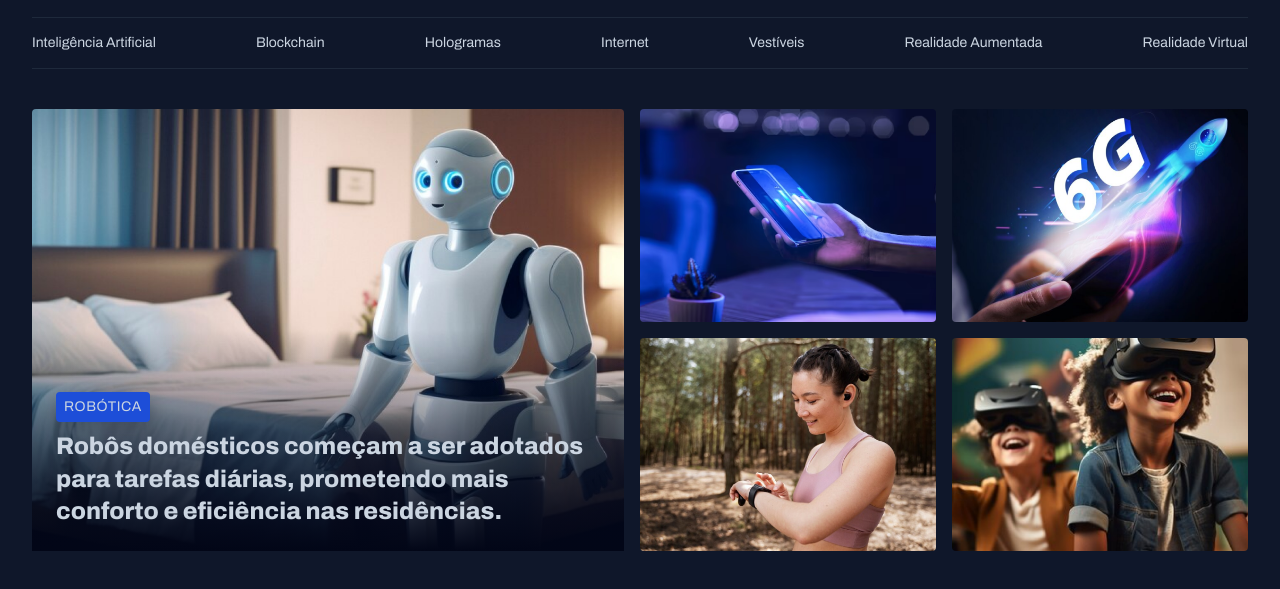
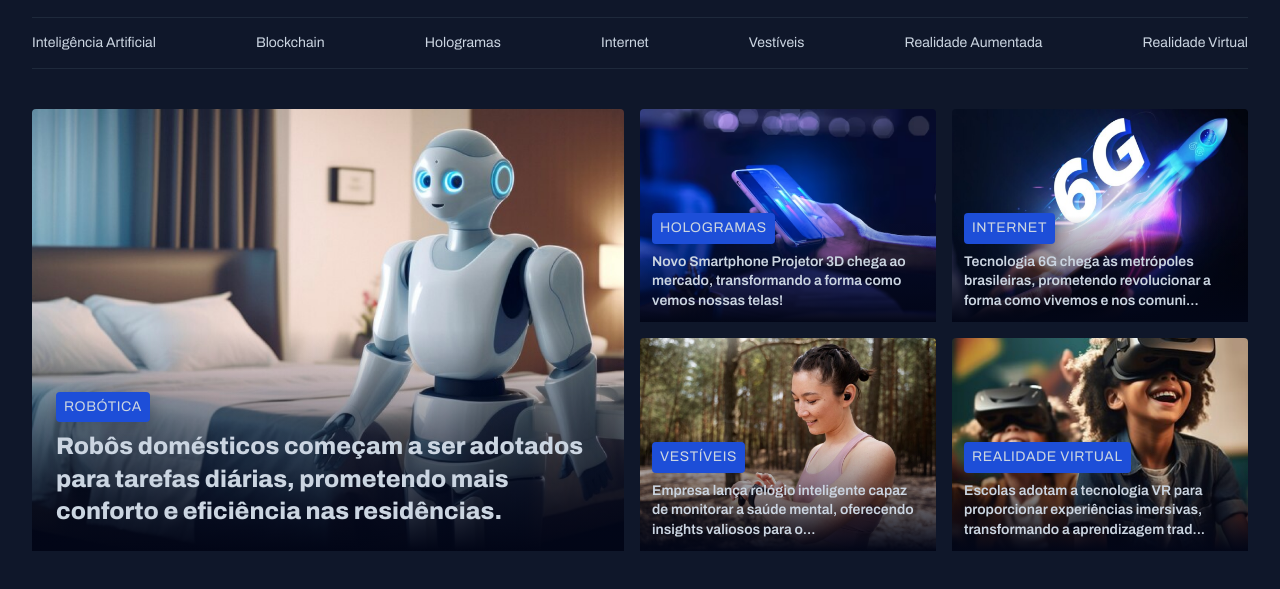
Before and after one commit to gabrielmarinn/projetoPortalDeNoticias, a plain HTML site: page index.html in a window 1280 px wide. Shown: the part 55-644 px from the top of the page. Drawn offline with Linux system fonts and the light colour scheme.

Commit message:
adjust index, global, sections

```diff
--- a/index.html
+++ b/index.html
@@ -57,21 +57,45 @@
             </figure>
 
             <div class="grid grid-cols-2 gap-16">
-                <div>
+                <figure class="card">
                     <img src="assets/images/Image 02.png" alt="">
-                </div>
+                    <figcaption>
+                        <span class="content-tag">hologramas</span>
+                        <h2 class="text-lg">
+                            Novo Smartphone Projetor 3D chega ao mercado, transformando a forma como vemos nossas telas!
+                        </h2>
+                    </figcaption>
+                </figure>
 
-                <div>
+                <figure class="card">
                     <img src="assets/images/Image 03.png" alt="">
-                </div>
+                    <figcaption>
+                        <span class="content-tag">internet</span>
+                        <h2 class="text-lg">
+                            Tecnologia 6G chega às metrópoles brasileiras, prometendo revolucionar a forma como vivemos e nos comuni...
+                        </h2>
+                    </figcaption>
+                </figure>
 
-                <div>
+                <figure class="card">
                     <img src="assets/images/Image 04.png" alt="">
-                </div>
+                    <figcaption>
+                        <span class="content-tag">vestíveis</span>
+                        <h2 class="text-lg">
+                            Empresa lança relógio inteligente capaz de monitorar a saúde mental, oferecendo insights valiosos para o...
+                        </h2>
+                    </figcaption>
+                </figure>
 
-                <div>
+                <figure class="card">
                     <img src="assets/images/Image 05.png" alt="">
-                </div>
+                    <figcaption>
+                        <span class="content-tag">realidade virtual</span>
+                        <h2 class="text-lg">
+                            Escolas adotam a tecnologia VR para proporcionar experiências imersivas, transformando a aprendizagem trad...
+                        </h2>
+                    </figcaption>
+                </figure>
             </div>
         </section>
     </main>
--- a/styles/global.css
+++ b/styles/global.css
@@ -22,7 +22,7 @@
     /* Tipografia */
     --heading1: 800 24px/135% "Archivo", serif;
     --heading2: 800 16px/140% "Archivo", serif;
-    --heading3: 800 14px/140% "Archivo", serif;
+    --heading3: 600 14px/140% "Archivo", serif;
     --span: 600 14px/145% "Archivo", serif;
     --paragraph: 14px/160% "Archivo", serif;
 }
--- a/styles/sections.css
+++ b/styles/sections.css
@@ -40,6 +40,12 @@
             /* Adicionando espaçamento interno */
             padding: 24px;
 
+            /* &:has (se o figcaption tem dentro dele). :has pseudo seletor para verificar se existe ou não oque passamos entre parenteses. Caso tenha ele aplica */
+            &:has(.text-lg){
+                /* Caso tenha aplique o espaçamento */
+                padding: 12px;
+            }
+
             h2 {
                 /* Adicionando espaçamento com margem */
                 margin-top: 8px;
```
